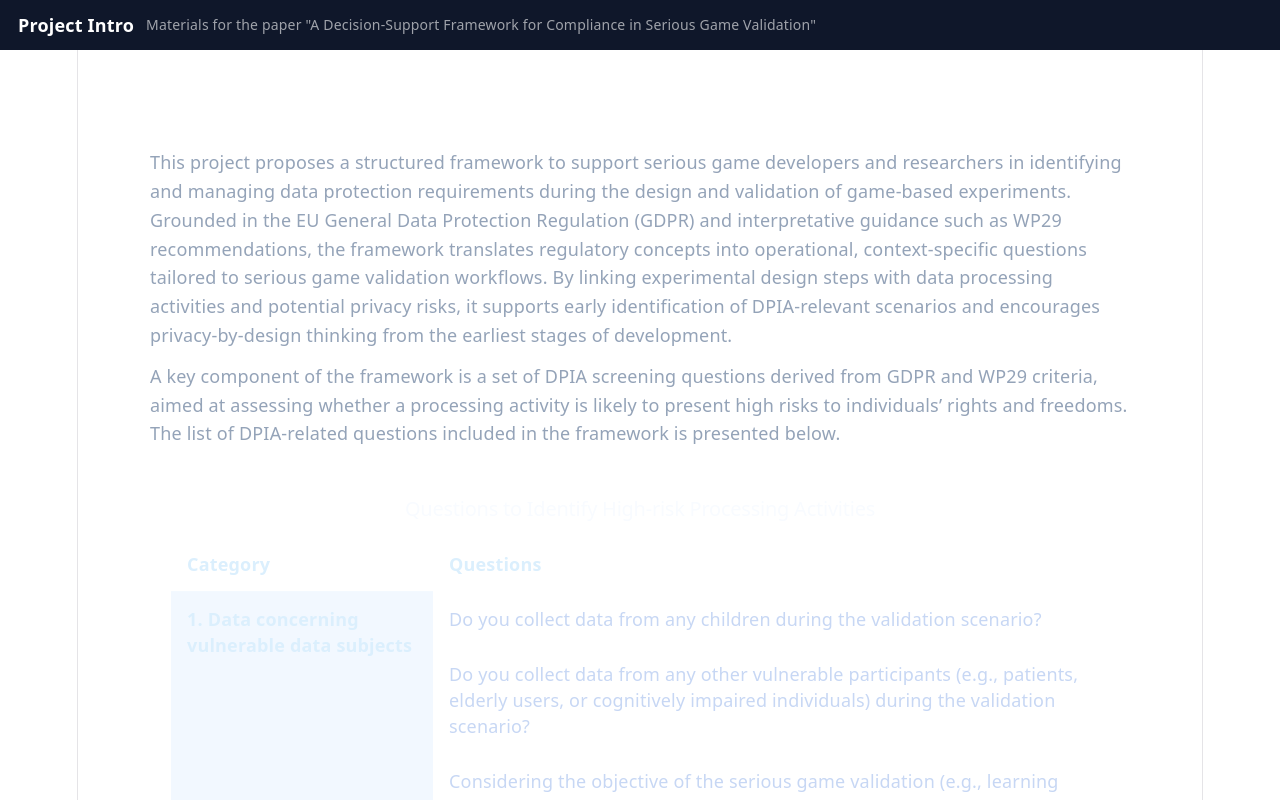
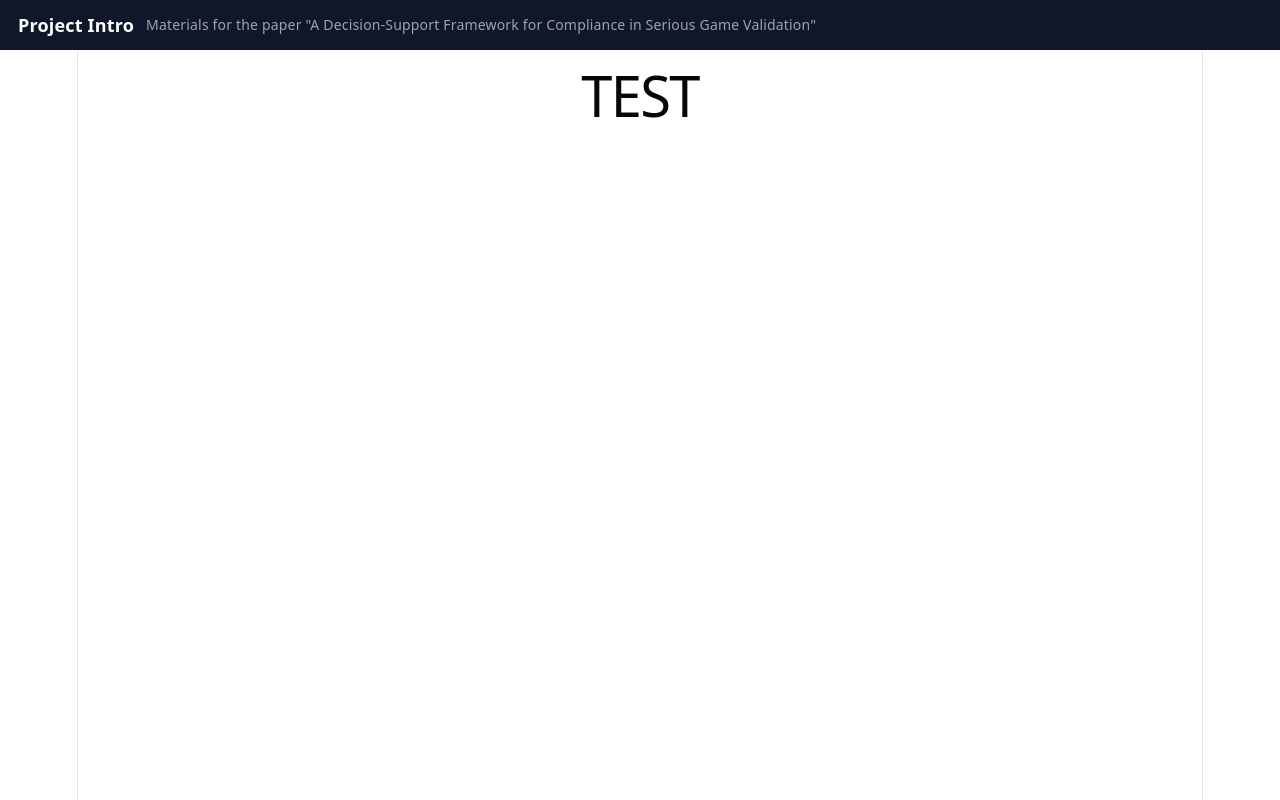
Before and after one commit to e-ucm/legalComplianceTool, a React (Vite) app: page / in a window 1280 px wide. Shown: the top 800 px of the page. Built offline with nearby package versions, Linux system fonts and the light colour scheme.

Commit message:
fix bugs

```diff
--- a/src/App.jsx
+++ b/src/App.jsx
@@ -1,69 +1,70 @@
 import "./App.css";
-import QuestionTable from "./QuestionTable";
-import PrinciplesGrid from "./PrinciplesGrid";
+// import QuestionTable from "./QuestionTable";
+// import PrinciplesGrid from "./PrinciplesGrid";
 
 export default function App() {
 	return (
-		<main className="app-root">
-			<section className="hero-panel">
-				<h1 style={{ letterSpacing: "1px" }}>
-					A Decision-Support Framework for Compliance in Serious Game Validation
-				</h1>
-				<p>
-					This project proposes a structured framework to support serious game
-					developers and researchers in identifying and managing data protection
-					requirements during the design and validation of game-based
-					experiments. Grounded in the EU General Data Protection Regulation
-					(GDPR) and interpretative guidance such as WP29 recommendations, the
-					framework translates regulatory concepts into operational,
-					context-specific questions tailored to serious game validation
-					workflows. By linking experimental design steps with data processing
-					activities and potential privacy risks, it supports early
-					identification of DPIA-relevant scenarios and encourages
-					privacy-by-design thinking from the earliest stages of development.
-				</p>
-			</section>
-			<section>
-				<p>
-					{" "}
-					A key component of the framework is a set of DPIA screening questions
-					derived from GDPR and WP29 criteria, aimed at assessing whether a
-					processing activity is likely to present high risks to individuals’
-					rights and freedoms. The list of DPIA-related questions included in
-					the framework is presented below.
-				</p>
-				<QuestionTable />
-			</section>
-			<br />
-			<section>
-				<p>
-					{" "}
-					The GDPR Principles / WP29 Matrix is a structured mapping tool
-					designed to connect core principles of the EU General Data Protection
-					Regulation (GDPR) with interpretative criteria derived from WP29
-					guidelines. It helps researchers and serious game developers
-					understand how high-level legal principles—such as lawfulness,
-					fairness, transparency, data minimisation, and
-					accountability—translate into practical design and data processing
-					considerations. By linking these principles to WP29 risk indicators,
-					the matrix supports early identification of privacy risks in serious
-					game validation studies. This enables users to better understand which
-					regulatory obligations may be triggered under different experimental
-					configurations and encourages privacy-by-design thinking throughout
-					the research lifecycle.
-				</p>
-				<p>
-					This matrix is the basis for generating the "Compliance Output" of the
-					framework.
-				</p>
-				<PrinciplesGrid />
-			</section>
-			<div className="footnote">
-				This material has been prepared as part of the research work developed
-				for the paper entitled “A Decision-Support Framework for Compliance in
-				Serious Game Validation”, submitted to the Simposio Internacional de
-				Informática Educativa (SIIE 2026).
-			</div>
-		</main>
+		<h1>TEST</h1>
+		// <main className="app-root">
+		// 	<section className="hero-panel">
+		// 		<h1 style={{ letterSpacing: "1px" }}>
+		// 			A Decision-Support Framework for Compliance in Serious Game Validation
+		// 		</h1>
+		// 		<p>
+		// 			This project proposes a structured framework to support serious game
+		// 			developers and researchers in identifying and managing data protection
+		// 			requirements during the design and validation of game-based
+		// 			experiments. Grounded in the EU General Data Protection Regulation
+		// 			(GDPR) and interpretative guidance such as WP29 recommendations, the
+		// 			framework translates regulatory concepts into operational,
+		// 			context-specific questions tailored to serious game validation
+		// 			workflows. By linking experimental design steps with data processing
+		// 			activities and potential privacy risks, it supports early
+		// 			identification of DPIA-relevant scenarios and encourages
+		// 			privacy-by-design thinking from the earliest stages of development.
+		// 		</p>
+		// 	</section>
+		// 	<section>
+		// 		<p>
+		// 			{" "}
+		// 			A key component of the framework is a set of DPIA screening questions
+		// 			derived from GDPR and WP29 criteria, aimed at assessing whether a
+		// 			processing activity is likely to present high risks to individuals’
+		// 			rights and freedoms. The list of DPIA-related questions included in
+		// 			the framework is presented below.
+		// 		</p>
+		// 		<QuestionTable />
+		// 	</section>
+		// 	<br />
+		// 	<section>
+		// 		<p>
+		// 			{" "}
+		// 			The GDPR Principles / WP29 Matrix is a structured mapping tool
+		// 			designed to connect core principles of the EU General Data Protection
+		// 			Regulation (GDPR) with interpretative criteria derived from WP29
+		// 			guidelines. It helps researchers and serious game developers
+		// 			understand how high-level legal principles—such as lawfulness,
+		// 			fairness, transparency, data minimisation, and
+		// 			accountability—translate into practical design and data processing
+		// 			considerations. By linking these principles to WP29 risk indicators,
+		// 			the matrix supports early identification of privacy risks in serious
+		// 			game validation studies. This enables users to better understand which
+		// 			regulatory obligations may be triggered under different experimental
+		// 			configurations and encourages privacy-by-design thinking throughout
+		// 			the research lifecycle.
+		// 		</p>
+		// 		<p>
+		// 			This matrix is the basis for generating the "Compliance Output" of the
+		// 			framework.
+		// 		</p>
+		// 		<PrinciplesGrid />
+		// 	</section>
+		// 	<div className="footnote">
+		// 		This material has been prepared as part of the research work developed
+		// 		for the paper entitled “A Decision-Support Framework for Compliance in
+		// 		Serious Game Validation”, submitted to the Simposio Internacional de
+		// 		Informática Educativa (SIIE 2026).
+		// 	</div>
+		// </main>
 	);
 }
```
